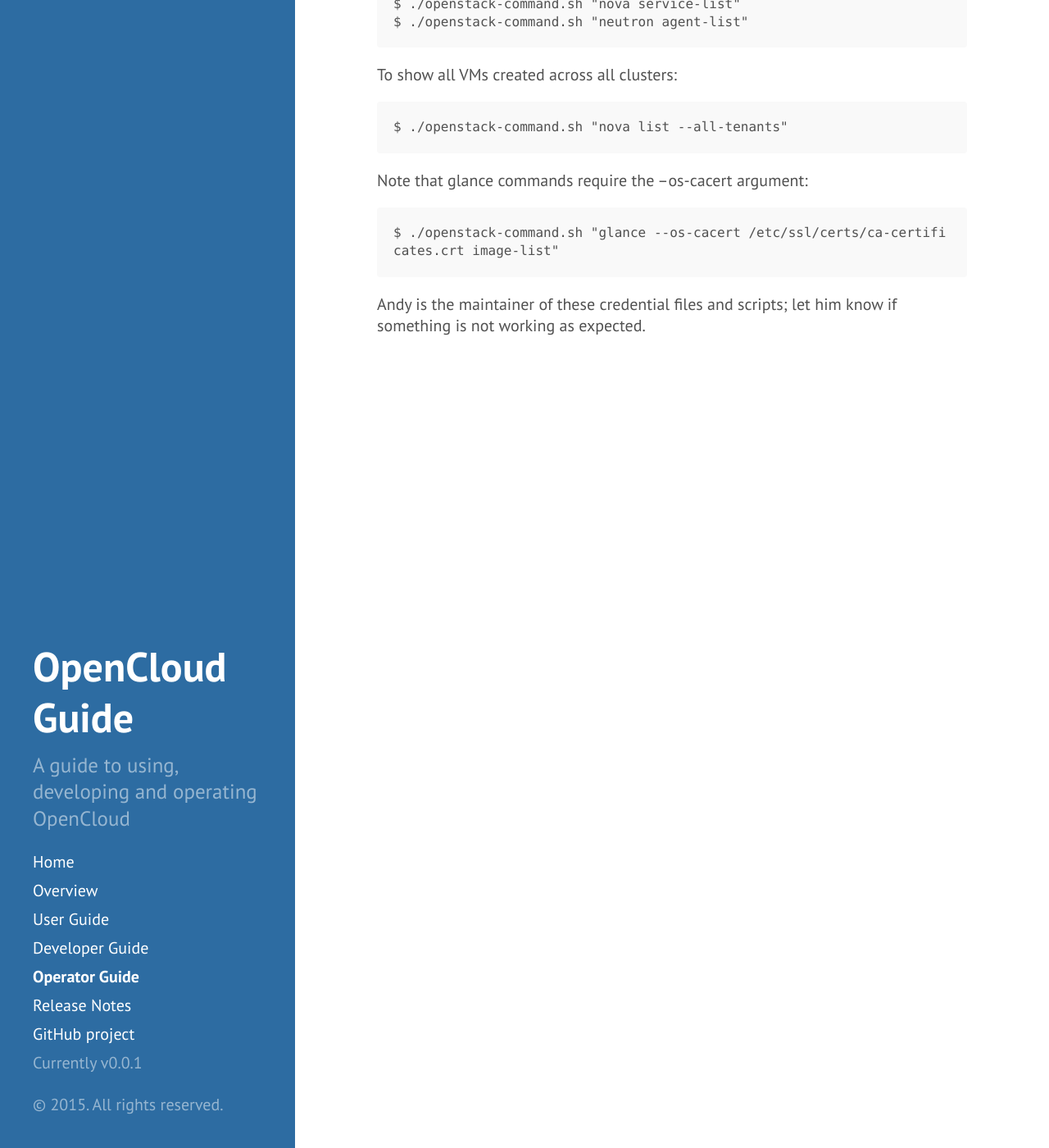
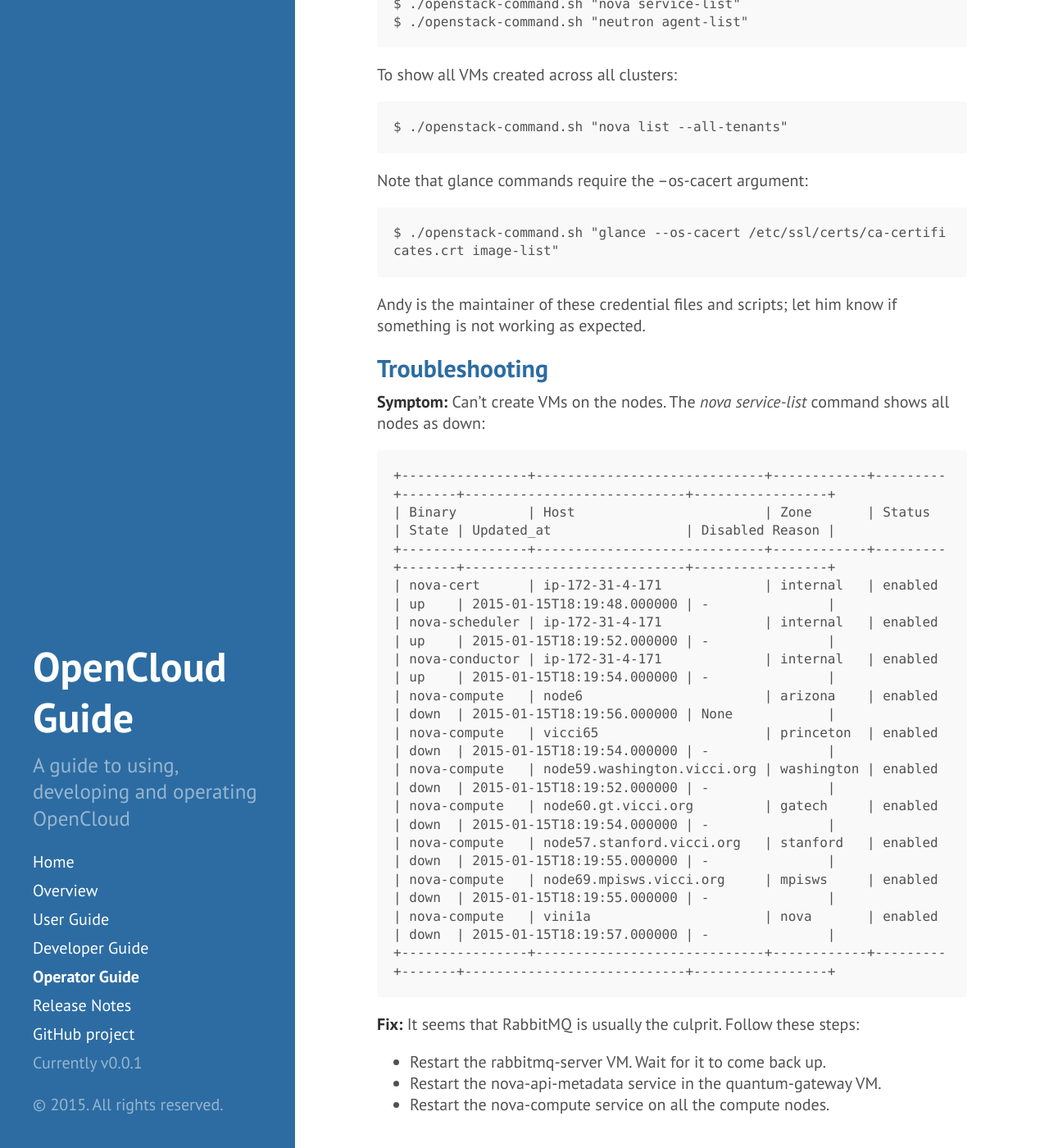
Before and after one commit to open-cloud/open-cloud.github.io.old, a Jekyll site: the page built from 3_operator.md, in a window 1280 px wide and 1400 px high, scrolled down 7383 px. Shown: the whole window at 82% size. Built offline with Jekyll 4.4.1, drawn with Linux system fonts in a browser that asks for light colours; Markdown is read by kramdown in place of the engine named in the settings.

Commit message:
Update 3_operator.md

````diff
--- a/3_operator.md
+++ b/3_operator.md
@@ -329,3 +329,30 @@
 
 Andy is the maintainer of these credential files and scripts; let him
 know if something is not working as expected.
+
+##Troubleshooting
+
+**Symptom:** Can't create VMs on the nodes.  The *nova service-list* command shows all nodes as down:
+
+```
++----------------+-----------------------------+------------+---------+-------+----------------------------+-----------------+
+| Binary         | Host                        | Zone       | Status  | State | Updated_at                 | Disabled Reason |
++----------------+-----------------------------+------------+---------+-------+----------------------------+-----------------+
+| nova-cert      | ip-172-31-4-171             | internal   | enabled | up    | 2015-01-15T18:19:48.000000 | -               |
+| nova-scheduler | ip-172-31-4-171             | internal   | enabled | up    | 2015-01-15T18:19:52.000000 | -               |
+| nova-conductor | ip-172-31-4-171             | internal   | enabled | up    | 2015-01-15T18:19:54.000000 | -               |
+| nova-compute   | node6                       | arizona    | enabled | down  | 2015-01-15T18:19:56.000000 | None            |
+| nova-compute   | vicci65                     | princeton  | enabled | down  | 2015-01-15T18:19:54.000000 | -               |
+| nova-compute   | node59.washington.vicci.org | washington | enabled | down  | 2015-01-15T18:19:52.000000 | -               |
+| nova-compute   | node60.gt.vicci.org         | gatech     | enabled | down  | 2015-01-15T18:19:54.000000 | -               |
+| nova-compute   | node57.stanford.vicci.org   | stanford   | enabled | down  | 2015-01-15T18:19:55.000000 | -               |
+| nova-compute   | node69.mpisws.vicci.org     | mpisws     | enabled | down  | 2015-01-15T18:19:55.000000 | -               |
+| nova-compute   | vini1a                      | nova       | enabled | down  | 2015-01-15T18:19:57.000000 | -               |
++----------------+-----------------------------+------------+---------+-------+----------------------------+-----------------+
+```
+
+**Fix:** It seems that RabbitMQ is usually the culprit.  Follow these steps:
+
+* Restart the rabbitmq-server VM.  Wait for it to come back up.
+* Restart the nova-api-metadata service in the quantum-gateway VM.
+* Restart the nova-compute service on all the compute nodes.
````
